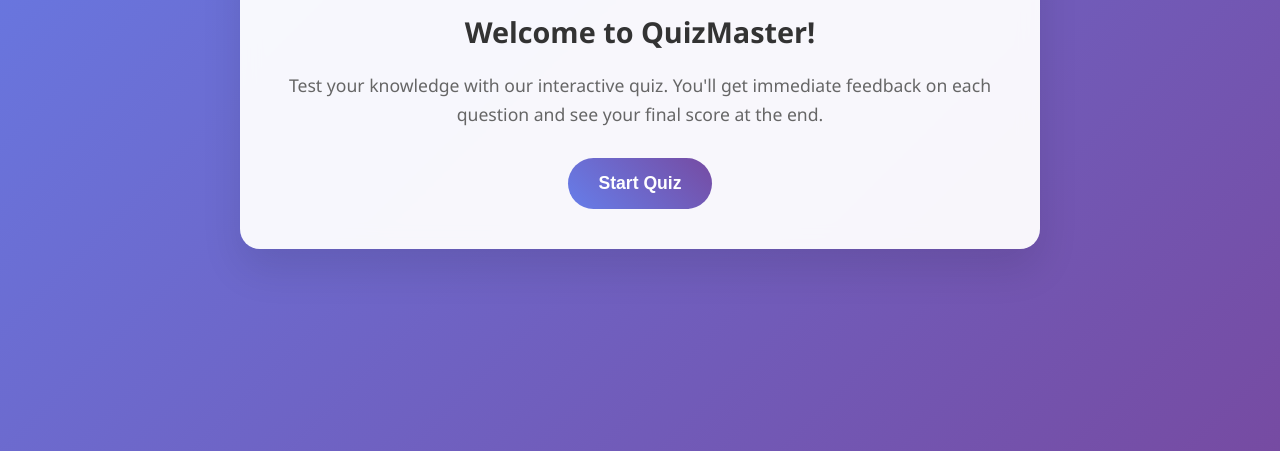
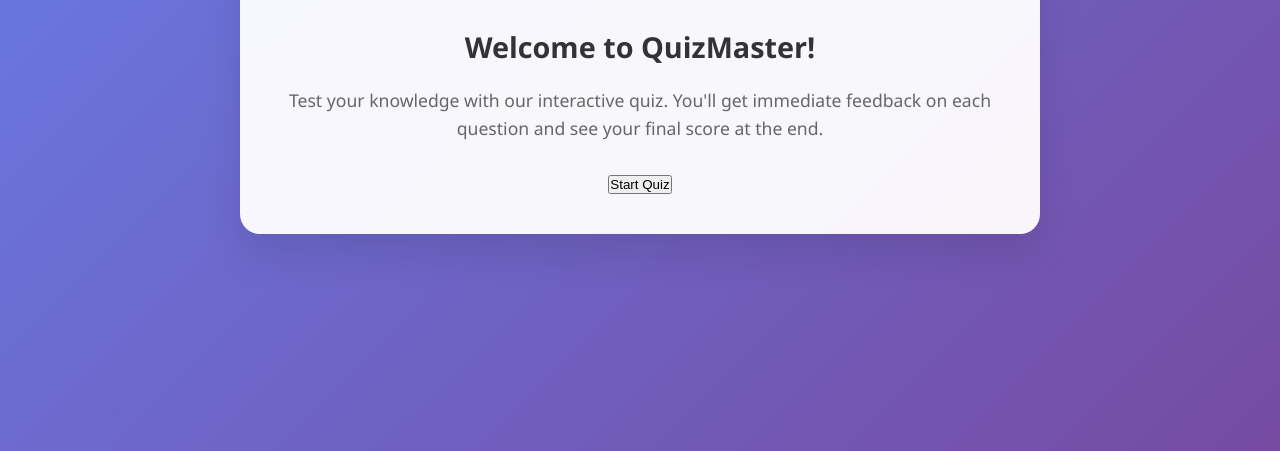
Before and after one commit to Ambivertneko/Aave-V4-Quiz-, a plain HTML site: page index.html in a window 1280 px wide. Shown: the part 349-800 px from the top of the page. Drawn offline with Linux system fonts and the light colour scheme.

Commit message:
Update index.html

```diff
--- a/index.html
+++ b/index.html
@@ -318,7 +318,7 @@
             <h2>Welcome to QuizMaster!</h2>
             <p>Test your knowledge with our interactive quiz. You'll get immediate feedback on each question and see your final score at the end.</p>
             <div class="buttons">
-                <button class="btn" onclick="startQuiz()">Start Quiz</button>
+               <button onclick="startQuiz()">Start Quiz</button>
             </div>
         </div>
 
```
